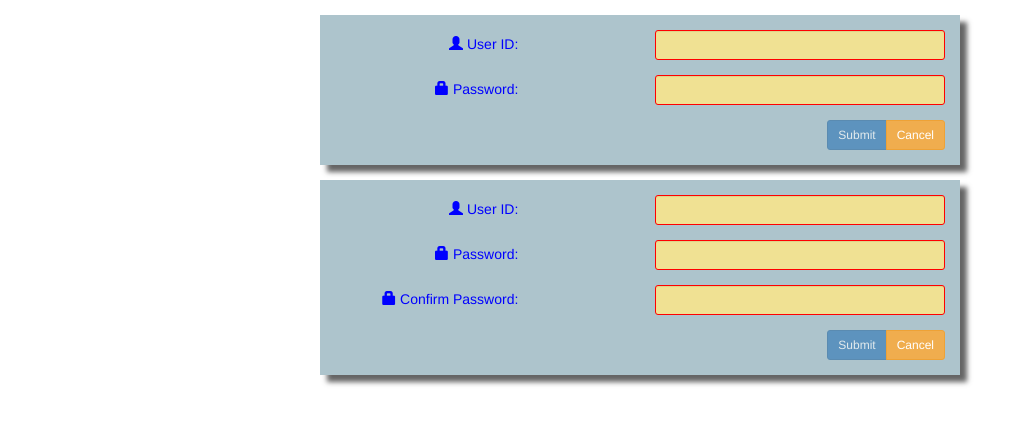
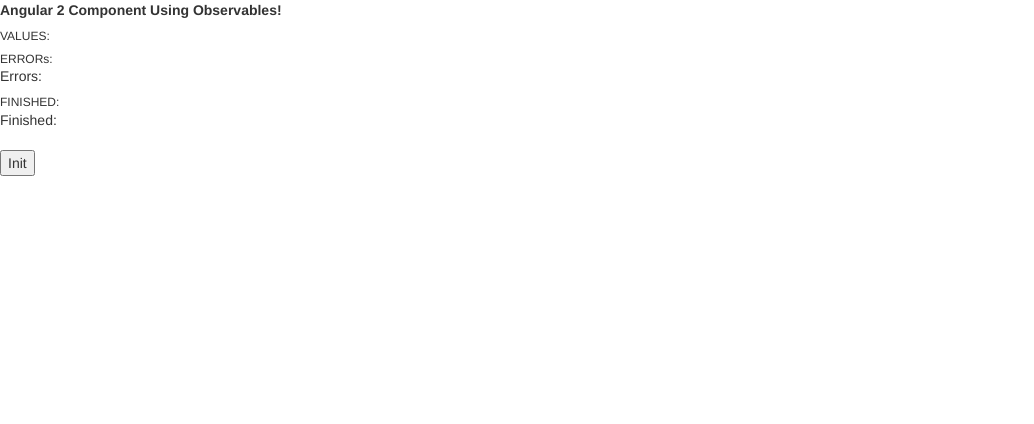
Before and after one commit to MyWebRepository/TestRepo, an Angular app: page / in a window 1280 px wide. Shown: the top 424 px of the page, without its empty margins (0-1034 px from the left). Built offline with nearby package versions, Linux system fonts and the light colour scheme.

Commit message:
Updated code.

```diff
--- a/src/app/app.component.html
+++ b/src/app/app.component.html
@@ -8,8 +8,10 @@
 <p *appUnless="!show">Unless demo</p>
 -->
 
-
+<!--
 <app-login></app-login>
 <app-signup></app-signup>
 
-<!--<app-user-list></app-user-list>-->
+<app-user-list></app-user-list>-->
+
+<app-rxjs-example></app-rxjs-example>
--- a/src/app/components/rxjs-example/rxjs-example.component.html
+++ b/src/app/components/rxjs-example/rxjs-example.component.html
@@ -1,3 +1,12 @@
-<p>
-  rxjs-example works!
-</p>
+<b>Angular 2 Component Using Observables!</b>
+
+<h6 style="margin-bottom: 0">VALUES:</h6>
+<div *ngFor="let value of values">- {{ value }}</div>
+
+<h6 style="margin-bottom: 0">ERRORs:</h6>
+<div>Errors: {{anyErrors}}</div>
+
+<h6 style="margin-bottom: 0">FINISHED:</h6>
+<div>Finished: {{ finished }}</div>
+
+<button style="margin-top: 2rem;" (click)="init()">Init</button>
--- a/src/app/components/rxjs-example/rxjs-example.component.ts
+++ b/src/app/components/rxjs-example/rxjs-example.component.ts
@@ -1,4 +1,5 @@
-import { Component, OnInit } from '@angular/core';
+import {Component, OnInit} from '@angular/core';
+import {Observable} from 'rxjs/Observable';
 
 @Component({
   selector: 'app-rxjs-example',
@@ -6,10 +7,37 @@
   styleUrls: ['./rxjs-example.component.css']
 })
 export class RxjsExampleComponent implements OnInit {
+  private data: Observable<number>;
+  private values: Array<number> = [];
+  private anyErrors: boolean;
+  private finished: boolean;
 
-  constructor() { }
+  constructor() {
+  }
 
   ngOnInit() {
   }
 
+  init() {
+    this.data = new Observable(observer => {
+      setTimeout(() => {
+        observer.next(42);
+      }, 1000);
+
+      setTimeout(() => {
+        observer.next(43);
+      }, 2000);
+
+      setTimeout(() => {
+        observer.complete();
+      }, 3000);
+    });
+
+    let subscription = this.data.subscribe(
+      value => this.values.push(value),
+      error => this.anyErrors = true,
+      () => this.finished = true
+    );
+  }
+
 }
```
